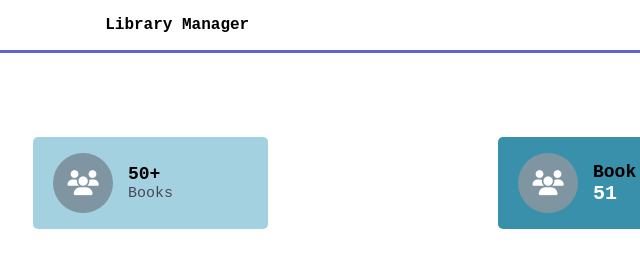
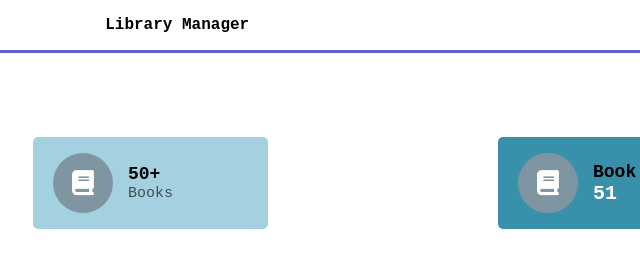
Before and after one commit to balakrishnan30/librarymanager, a plain HTML site: page index.html in a window 1280 px wide. Shown: the top 263 px of the page, 482-1122 px from the left. Drawn offline with Linux system fonts and the light colour scheme.

Commit message:
Update index.html
icon changed

```diff
--- a/index.html
+++ b/index.html
@@ -37,14 +37,14 @@
                 </div>
             </div>
             <div class="val-box">
-                <i class="fas fa-users"></i>
+                <i class="fa-solid fa-book"></i>
                 <div>
                     <h3>50+</h3>
                     <span>Books</span>
                 </div>
             </div>
             <div class="val-box" id="spl">
-                <i class="fas fa-users"></i>
+                <i class="fa-solid fa-book"></i>
                 <div>
                     <h3> Book Count: </h3>
                     <span id="filtered-row-count">51</span>
```
